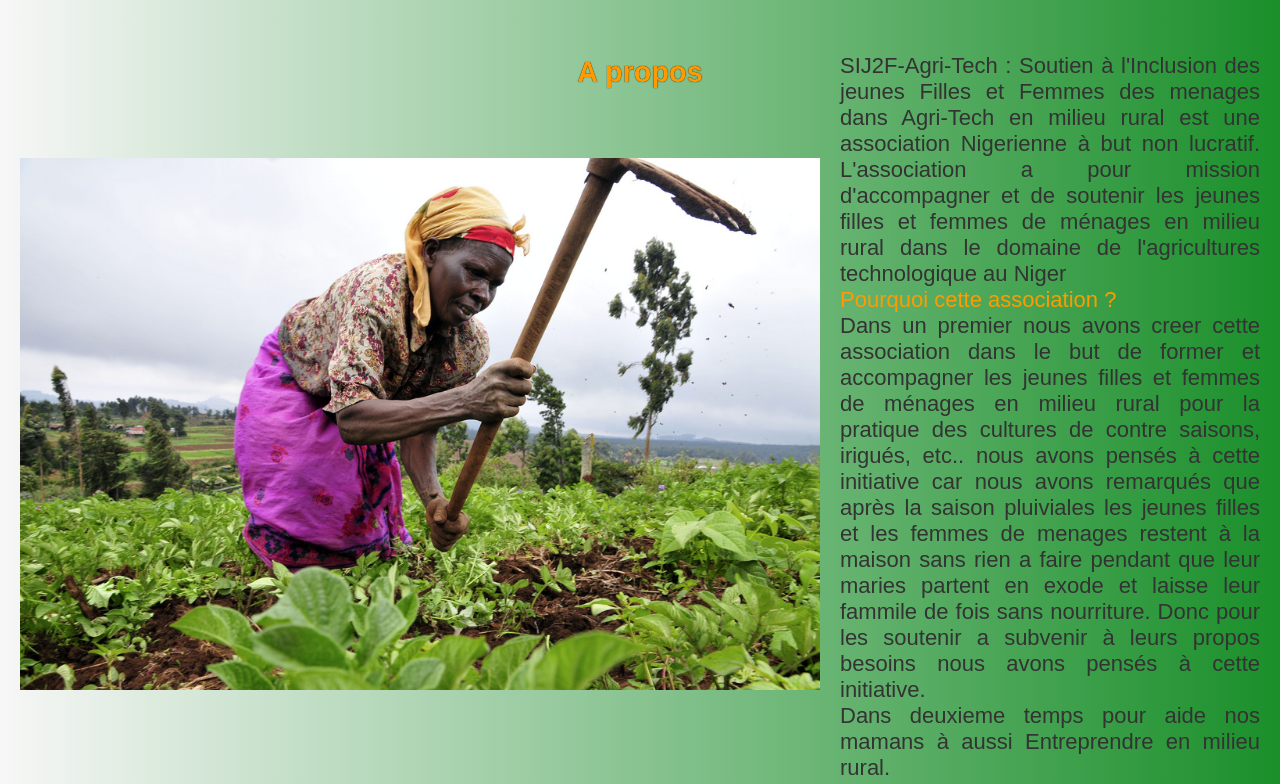
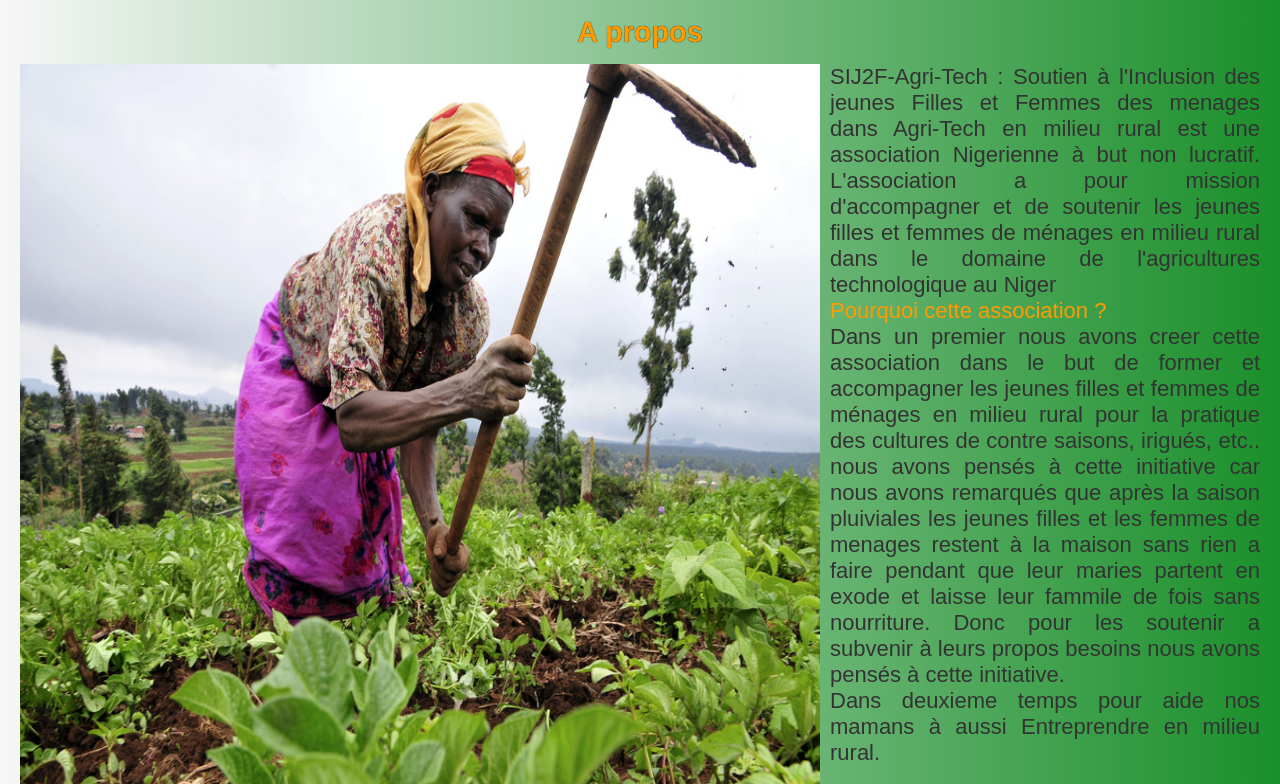
Before and after one commit to Sultan9463/projet_SIJ2F, a plain HTML site: page index.html in a window 1280 px wide. Shown: the part 1000-1784 px from the top of the page. Drawn offline with Linux system fonts and the light colour scheme.

Commit message:
mise à jours

```diff
--- a/styles.css
+++ b/styles.css
@@ -131,16 +131,17 @@ header p {
 
 .propos_de {
     display: flex;
-    align-items: center;
-    gap: 20px;
+    justify-content: start;
+    gap: 10px;
     width: 100%;
-    height: 80vh;
+    height: 90vh;
 }
 
 .propos_de h2 {
+    font-size: 1.1rem;
     text-align: justify;
     font-weight: 150;
-    /* padding-top: 50px; */
+    height: 500px;
 }
 span {
     color: #ff9b00;
@@ -306,6 +307,7 @@ ul {
  .soutien {
     height: 60vh;
         padding-inline: 17px;
+        height: auto;
     }
 
 /* footer de page */
@@ -534,9 +536,6 @@ footer {
     nav a {
         font-size: 18px;
     }
-    .title_apros{
-        display: none;
-    }
 
     .hero-content p {
         font-size: 20px;
```
